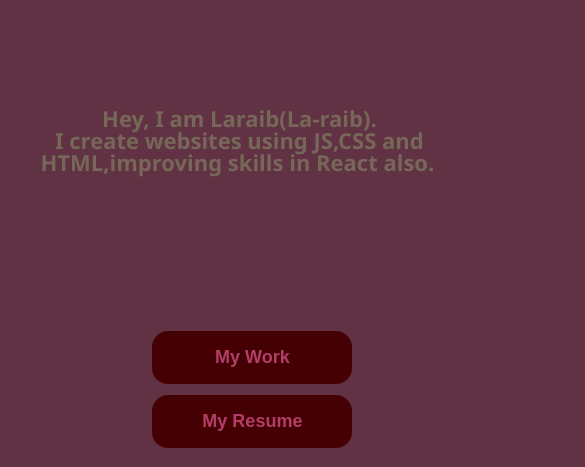
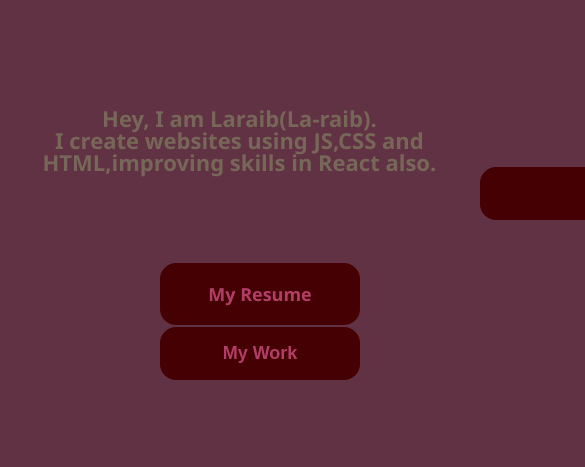
Before and after one commit to mlaraibb/LaraibPortfolio, a plain HTML site: page index.html in a window 390 px wide. Shown: the part 633-1100 px from the top of the page, 585 px wide, since content can reach past the window. Drawn offline with nearby package versions, Linux system fonts and the light colour scheme.

Commit message:
final-commit

```diff
--- a/index.html
+++ b/index.html
@@ -49,13 +49,14 @@
          <p>Hey, I am Laraib(La-raib).
           <br>
           I create websites using JS,CSS and HTML,improving skills in React also.
-          <button class="resume">
+          <div class="resume">
             <a href="work.images/laraib_malik_-_Frontend_Developer-2.pdf" target="_blank" type="download">
-         My Resume</button>
+         My Resume
         </a>
           <button onclick="window.location.href='#middle';">
             My Work
           </button>
+        </div>
          </p>
      </section>
 
@@ -135,7 +136,7 @@
   <!--footer-->
   <footer>
     <div class="footer">
-     <P>Laraib 2023</P>
+     <P>Laraib 2022</P>
    <a href="https://www.linkedin.com/in/laryebmalik/" target="_blank"><i class="fa-brands fa-linkedin"></i></a>
    <a href="https://github.com/mlaraibb"target="_blank" ><i class="fa-brands fa-github"></i>
    </div>
--- a/style.css
+++ b/style.css
@@ -125,10 +125,37 @@ video {
     font-family: 'Segoe UI', sans-serif;
 
   }
+  .resume{
+    display: flex;
+    align-items: center;
+    justify-content: center;
+    position: absolute;
+    left: 60rem;
+    top: 20rem;
+   }
+   .resume a{
+     position: absolute;
+     text-align: center;
+     top: 6rem;
+     right: 20rem;
+     padding: 1.2rem;
+     border: none;
+     border-radius: 1rem;
+     width: 200px;
+     cursor: pointer;
+    background-color: #450003;
+    color: #b23e68;
+   font-size: 18px;
+   font-weight: 900;
+   font-family: 'Segoe UI', sans-serif;
+   }
+   .resume a:hover{
+     color: black;
+   }
    button{
      position: relative;
-    top: 5rem;
-    right: 5rem;
+     top: 5.2em;
+     right: rem;
      padding: 1rem;
      border: none;
      border-radius: 1rem;
@@ -455,10 +482,10 @@ section video{
 
 
 }
- button{
+.resume{
   position: absolute;
-  top: 14rem;
-  right: 7rem;
+  top:50rem;
+  left: 30rem;
   border: none;
   border-radius: 1rem;
   width: 200px;
@@ -468,10 +495,11 @@ section video{
 font-size: 18px;
 font-weight: 900;
 }
-.resume{
-  position: absolute;
-  top: 16em;
-  right: 7rem;
+button{
+  position: relative;
+  top:10rem;
+  right: 20rem;
+  padding: 1rem;
   border: none;
   border-radius: 1rem;
   width: 200px;
@@ -481,6 +509,7 @@ font-weight: 900;
 font-size: 18px;
 font-weight: 900;
 }
+
 .slider-container{
   height: 200vh;
   padding: 2rem;
```
Lines whose indentation alone changed are shown as unchanged.
